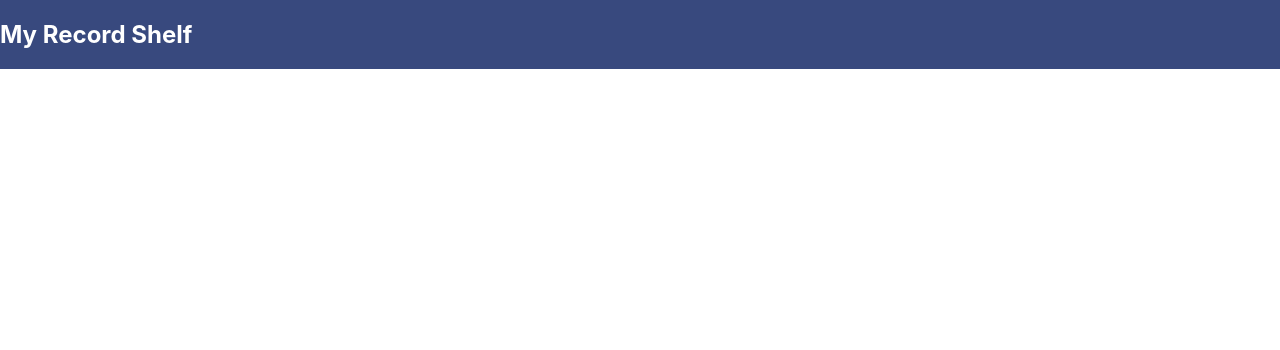
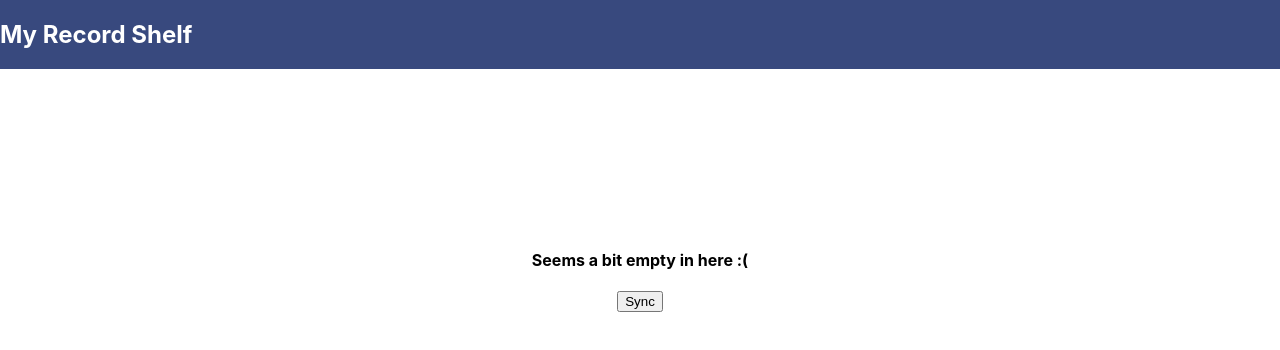
Before and after one commit to srishtirathi/Record-Shelf, a React (Create React App) app: page / in a window 1280 px wide. Shown: the top 350 px of the page. Built offline with nearby package versions, Linux system fonts and the light colour scheme.

Commit message:
feat: add navbar and home component to app.js

```diff
--- a/src/App.js
+++ b/src/App.js
@@ -7,11 +7,17 @@ import {
   Route,
 } from 'react-router-dom';
 import Navbar from './components/Navbar/Navbar';
+import Home from './components/Home/Home';
 
 const App = () => (
   <div>
     <BrowserRouter>
       <Navbar />
+      <Switch>
+        <Route>
+          <Home path="/" exact />
+        </Route>
+      </Switch>
     </BrowserRouter>
   </div>
 );
```
